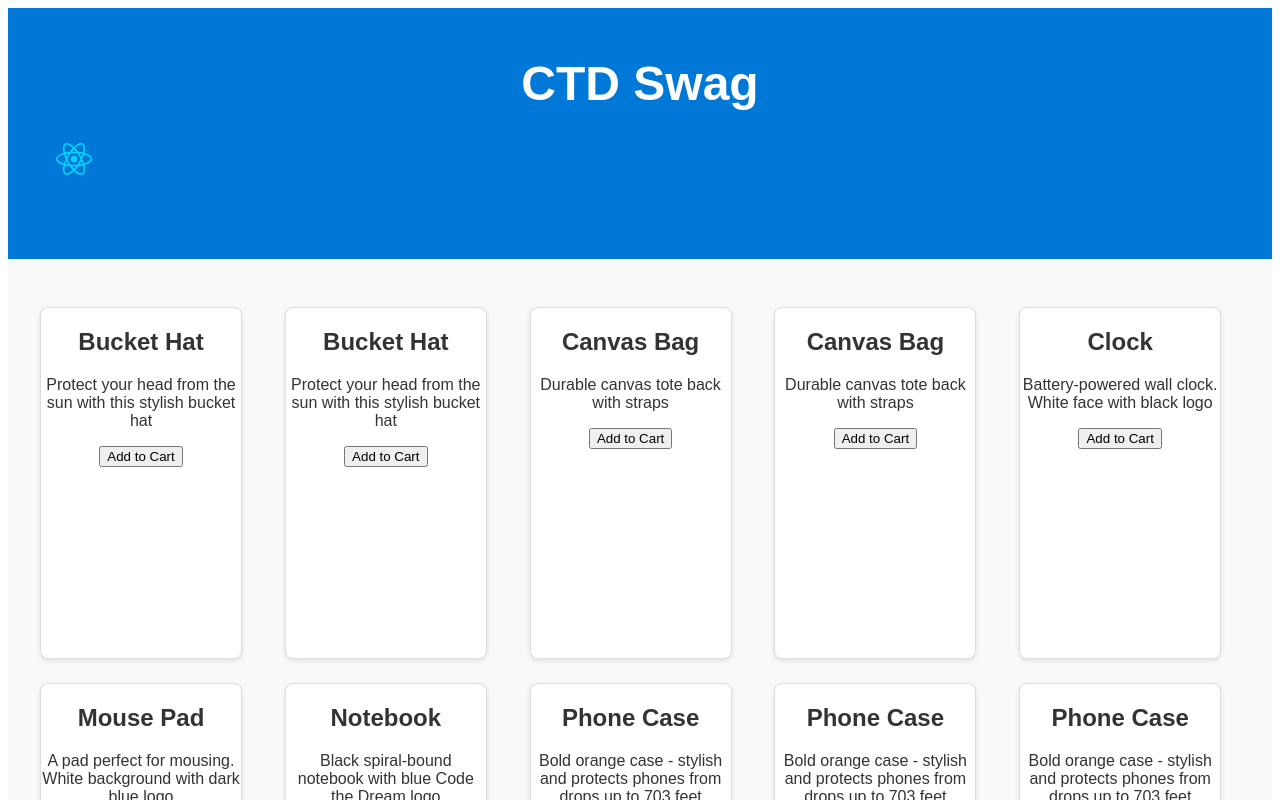
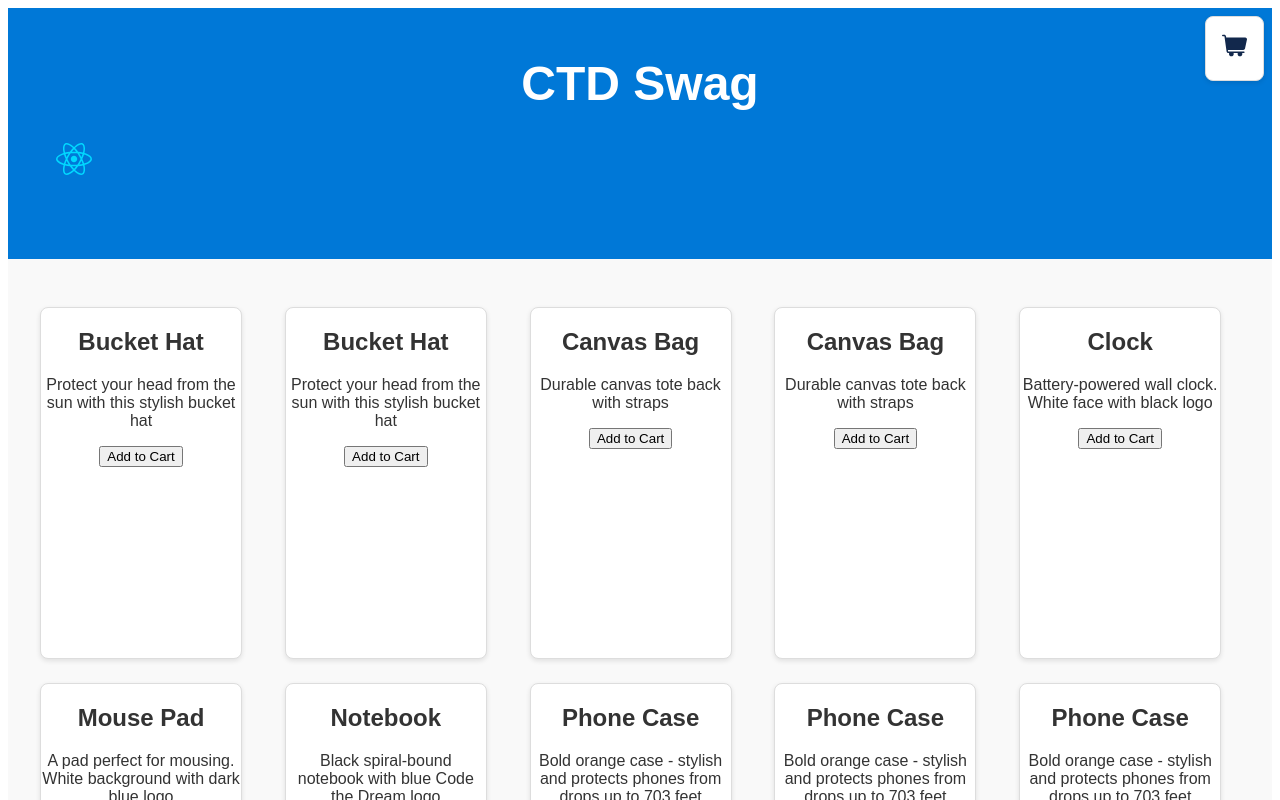
Before and after one commit to AnthonyKamanya/ctd-storefront, a React (Vite) app: page / in a window 1280 px wide. Shown: the top 800 px of the page. Built offline with nearby package versions, Linux system fonts and the light colour scheme.

Commit message:
wip: update the Header so that it prints the shopping cart

```diff
--- a/src/Header.jsx
+++ b/src/Header.jsx
@@ -1,14 +1,27 @@
-import logo from './assets/react.svg'
+import logo from './assets/react.svg';
+import shoppingCart from './assets/shoppingCart.svg';
+import { useEffect } from 'react';
 
-function Header() {
+function Header({cart}) {
+  useEffect(() => {
+    cart.forEach((item) => {
+      console.log(item.baseName, item.cartItemId);
+    });
+    if (cart.length > 0) {
+      console.log('--end of cart--');
+    }
+  });
   return (
     <div className="coming-soon">
       <h1>CTD Swag</h1>
       <div style={{ height: 100, width: 100 }}>
         <img src={logo} alt="Code The Dream Logo" />
       </div>
+      <div className="shoppingCart">
+        <img src={shoppingCart} alt="" />
+      </div>
     </div>
   );
 }
 
-export default Header
+export default Header;
```
